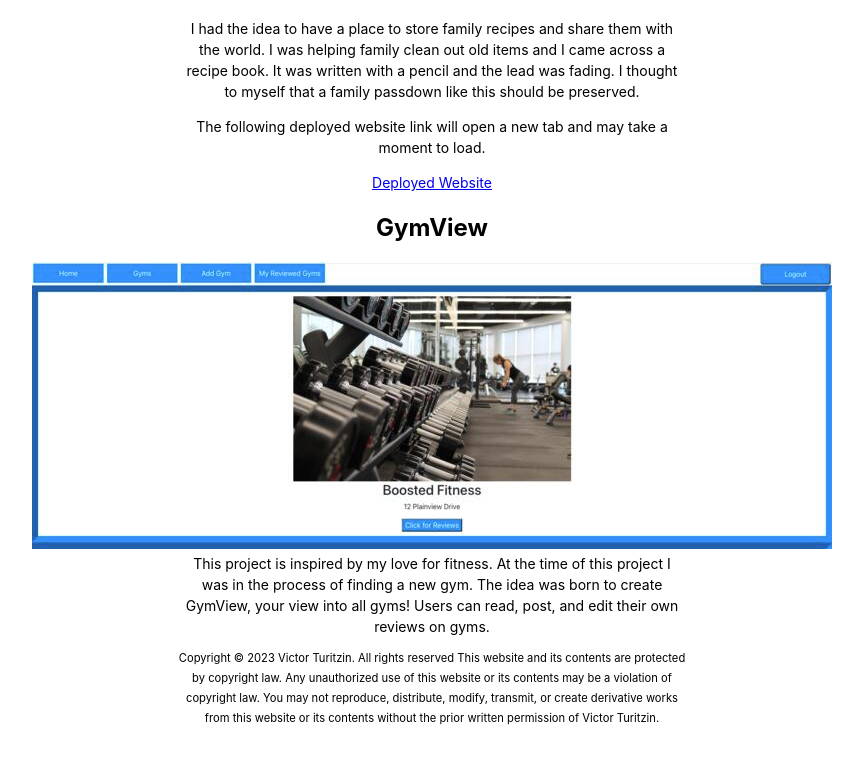
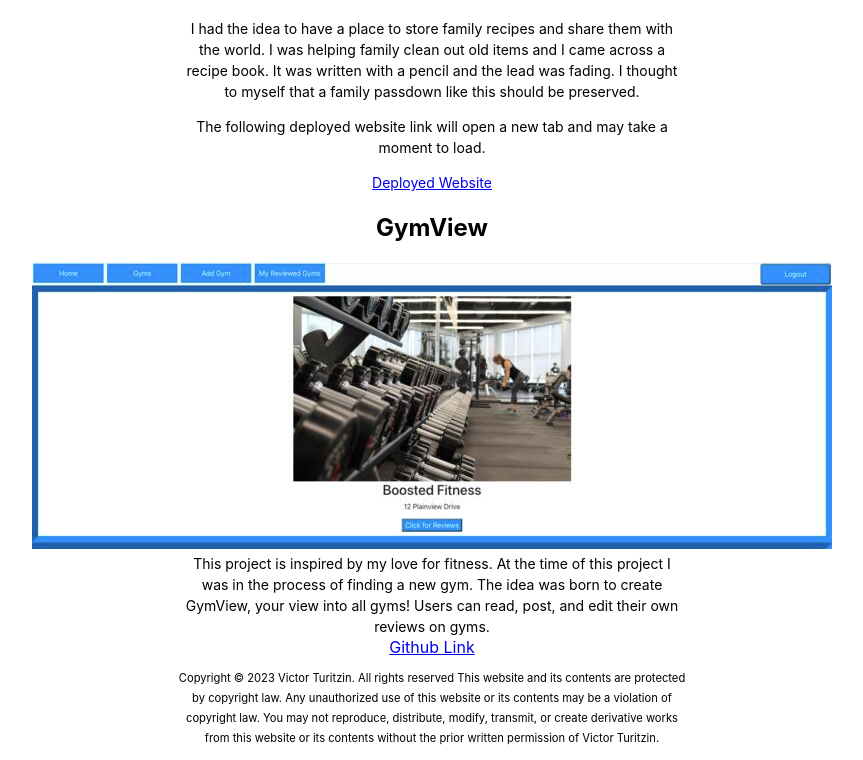
Before and after one commit to turitzinv/About-Me-VictorT, a React (Create React App) app in the folder client/: page /projects in a window 1280 px wide. Shown: the part 698-1458 px from the top of the page, without its empty margins (208-1071 px from the left). Built offline with nearby package versions, Linux system fonts and the light colour scheme.

Commit message:
Added Github link to GymView in Project component.

```diff
--- a/client/src/components/Projects.js
+++ b/client/src/components/Projects.js
@@ -35,6 +35,9 @@ const Projects = () => {
         create GymView, your view into all gyms! Users can read, post, and edit
         their own reviews on gyms.
       </p>
+      <a href="https://github.com/turitzinv/gym-review-project" target="_blank">
+          Github Link{" "}
+        </a>
       <p className="copyright">
         Copyright © 2023 Victor Turitzin. All rights reserved This website and
         its contents are protected by copyright law. Any unauthorized use of
```
